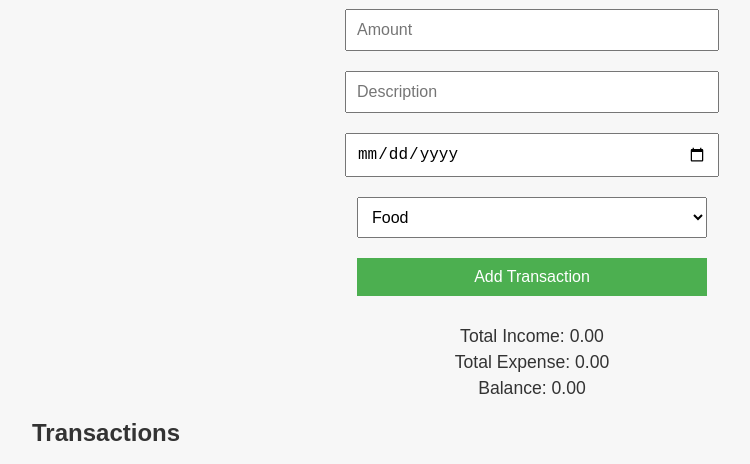
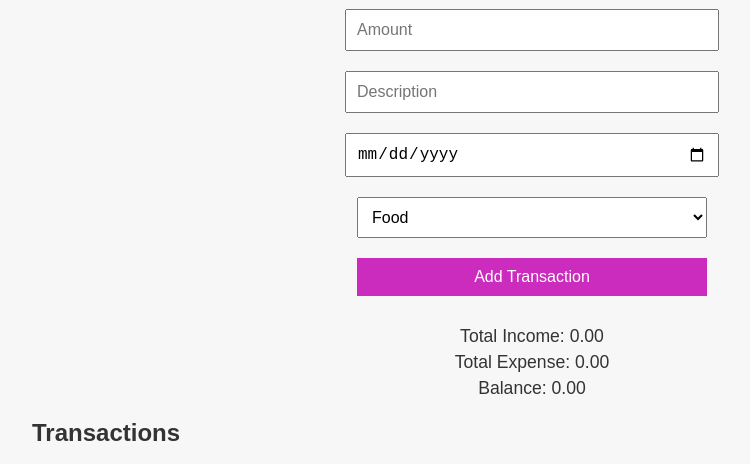
Before and after one commit to ssuraj2504/expense_tracker, a plain HTML site: page index.html in a window 1280 px wide. Shown: the part 99-563 px from the top of the page, without its empty margins (108-858 px from the left). Drawn offline with Linux system fonts and the light colour scheme.

Commit message:
main
Version 3.0

```diff
--- a/styles.css
+++ b/styles.css
@@ -48,7 +48,7 @@ form select {
 }
 
 form button {
-    background-color: #4CAF50;
+    background-color: #cc2cbe;
     color: white;
     border: none;
     cursor: pointer;
```
